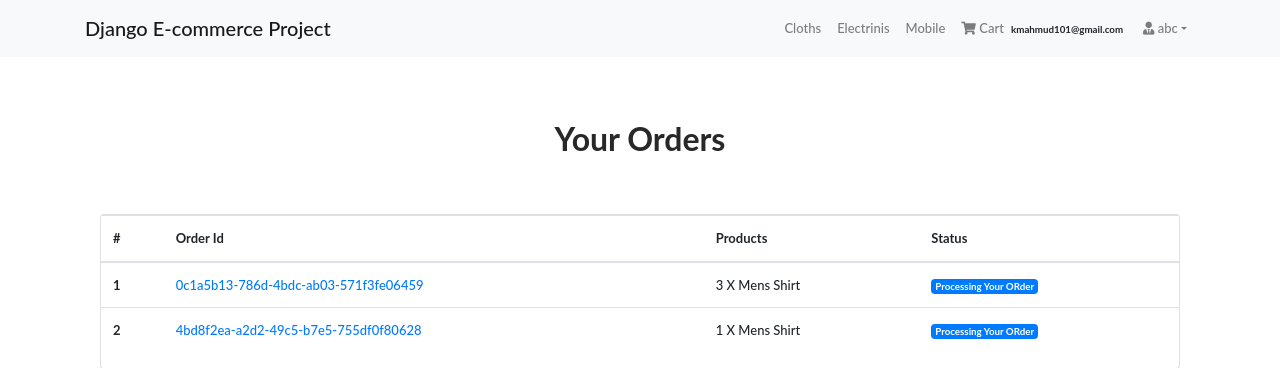
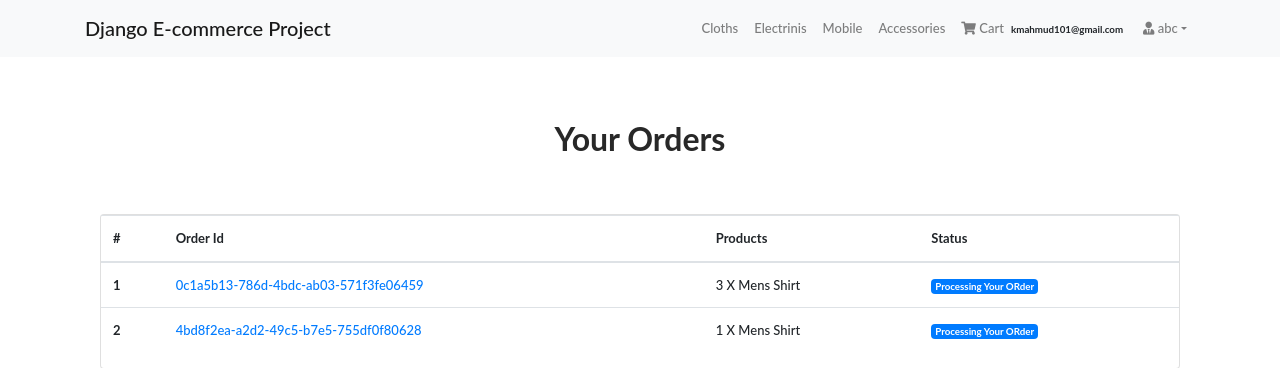
Before and after one commit to khmahmud101/django-ecommerce-app, a Django app: page /payment/orders/ in a window 1280 px wide. Shown: the top 368 px of the page. Run offline with Django 3.2, Linux system fonts and the light colour scheme; a user stored in the database is signed in; data comes from the database, SQL or seed files in the repository; both versions use the stored data as it was after the commit; parts of the project's set-up code (start-up, migrations or seed data) failed here and were passed over; some libraries are stand-ins or nearby versions.

Commit message:
project complete

```diff
--- a/templates/navbar.html
+++ b/templates/navbar.html
@@ -9,7 +9,8 @@
 
         <li class="nav-item"><a href="{% url 'shop:category' name='Cloths' %}" class="nav-link">Cloths</a></li>
         <li class="nav-item"><a href="{% url 'shop:category' name='Electronics' %}" class="nav-link">Electrinis</a></li>
-        <li class="nav-item"><a href="{% url 'shop:category' name='mobile' %}" class="nav-link">Mobile</a></li>
+        <li class="nav-item"><a href="{% url 'shop:category' name='Mobile' %}" class="nav-link">Mobile</a></li>
+        <li class="nav-item"><a href="{% url 'shop:category' name='Accessories' %}" class="nav-link">Accessories</a></li>
 
 
         {% if request.user.is_authenticated %}
```
Also changed, not shown: db.sqlite3, media/Products/0355962_anker-powerport-mini-2-pack.jpeg (added), media/Products/Havells_Supermix_NV_700W_Mixer_Grinder.jpg (added), media/Products/PDP_TV_Wall_Mount_for_26_Inch_to_65_Inch.jpeg (added), media/Products/Samsung-Galaxy-A32-4G-Awesome-Blue.jpg (added), media/Products/havells-jio-dry-iron-1000w_-non-stick-coating-iron-blue.jpg (added), media/Products/maxresdefault.jpg (added), media/Products/mi-4s-500x500.jpg (added), media/Products/oneplus-nord-2-5g-new.jpg (added), media/Products/realme_Watch_2_Pro.jpg (added), 2 other files.
